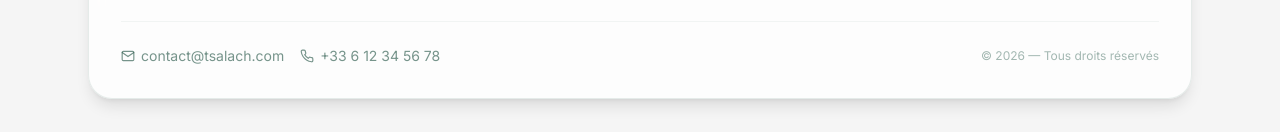
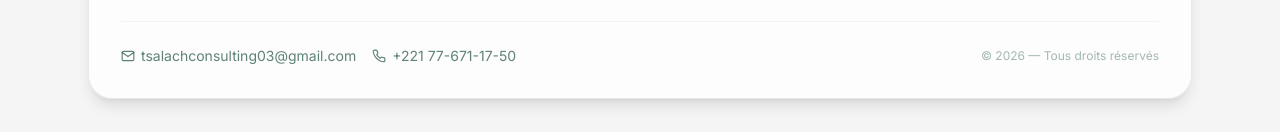
Before and after one commit to Hiddekel06/Muriel, a website: page index.html in a window 1280 px wide. Shown: the part 803-935 px from the top of the page. Drawn offline with Linux system fonts and the light colour scheme.

Commit message:
Ajout des numeros et mail

```diff
--- a/index.html
+++ b/index.html
@@ -207,17 +207,19 @@
       <!-- ligne de séparation fine -->
       <div class="my-6 border-t border-[#1A4D3E]/5"></div>
 
-      <!-- mini contact avec icônes -->
-      <div class="flex flex-col sm:flex-row sm:justify-between sm:items-center gap-3 sm:gap-4 text-xs sm:text-sm text-[#1A4D3E]/60">
+      <!-- mini contact avec icônes - simple et discret -->
+      <div class="flex flex-col sm:flex-row sm:justify-between sm:items-center gap-3 sm:gap-4 text-xs sm:text-sm text-[#1A4D3E]/70">
         <div class="flex flex-col sm:flex-row sm:items-center gap-2 sm:gap-4">
-          <span class="flex items-center gap-1.5">
+          <a href="mailto:tsalachconsulting03@gmail.com"
+             class="flex items-center gap-1.5 hover:text-[#E85C3A] transition-colors">
             <svg width="14" height="14" viewBox="0 0 24 24" fill="none" stroke="currentColor" stroke-width="2" stroke-linecap="round" stroke-linejoin="round"><path d="M4 4h16c1.1 0 2 .9 2 2v12c0 1.1-.9 2-2 2H4c-1.1 0-2-.9-2-2V6c0-1.1.9-2 2-2z"></path><polyline points="22,6 12,13 2,6"></polyline></svg>
-            <span class="text-xs sm:text-sm">contact@tsalach.com</span>
-          </span>
-          <span class="flex items-center gap-1.5">
+            <span>tsalachconsulting03@gmail.com</span>
+          </a>
+          <a href="tel:+221776711750"
+             class="flex items-center gap-1.5 hover:text-[#1A4D3E] transition-colors">
             <svg width="14" height="14" viewBox="0 0 24 24" fill="none" stroke="currentColor" stroke-width="2" stroke-linecap="round" stroke-linejoin="round"><path d="M22 16.92v3a2 2 0 0 1-2.18 2 19.79 19.79 0 0 1-8.63-3.07 19.5 19.5 0 0 1-6-6 19.79 19.79 0 0 1-3.07-8.67A2 2 0 0 1 4.11 2h3a2 2 0 0 1 2 1.72 12.84 12.84 0 0 0 .7 2.81 2 2 0 0 1-.45 2.11L8.09 9.91a16 16 0 0 0 6 6l1.27-1.27a2 2 0 0 1 2.11-.45 12.84 12.84 0 0 0 2.81.7A2 2 0 0 1 22 16.92z"></path></svg>
-            <span class="text-xs sm:text-sm">+33 6 12 34 56 78</span>
-          </span>
+            <span>+221 77-671-17-50</span>
+          </a>
         </div>
         <span class="text-[0.65rem] sm:text-xs text-[#1A4D3E]/40">© 2026 — Tous droits réservés</span>
       </div>
```
